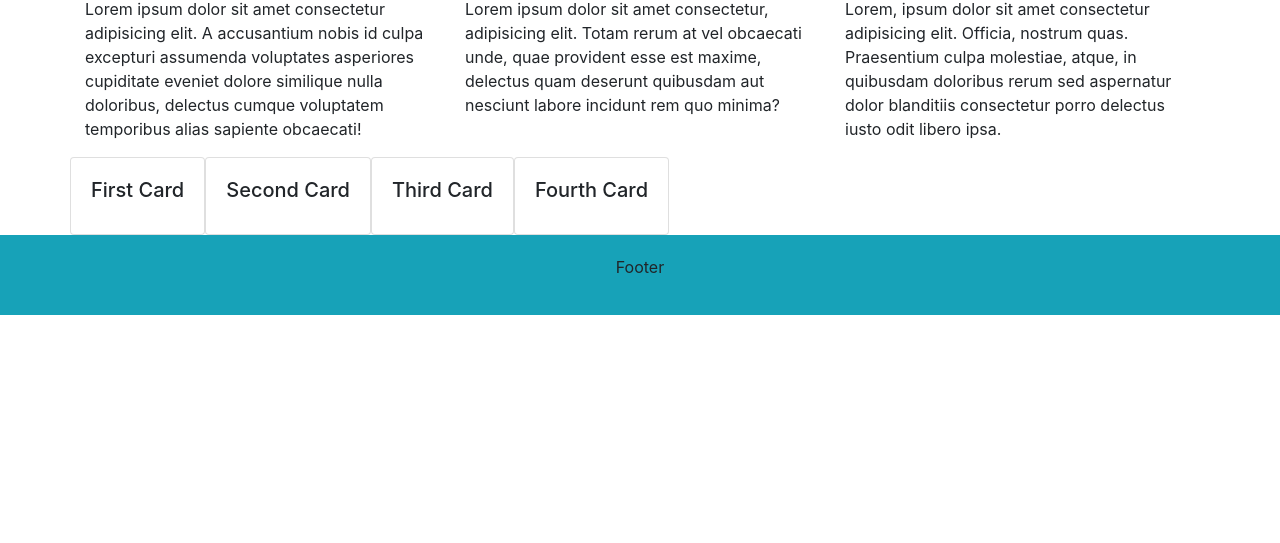
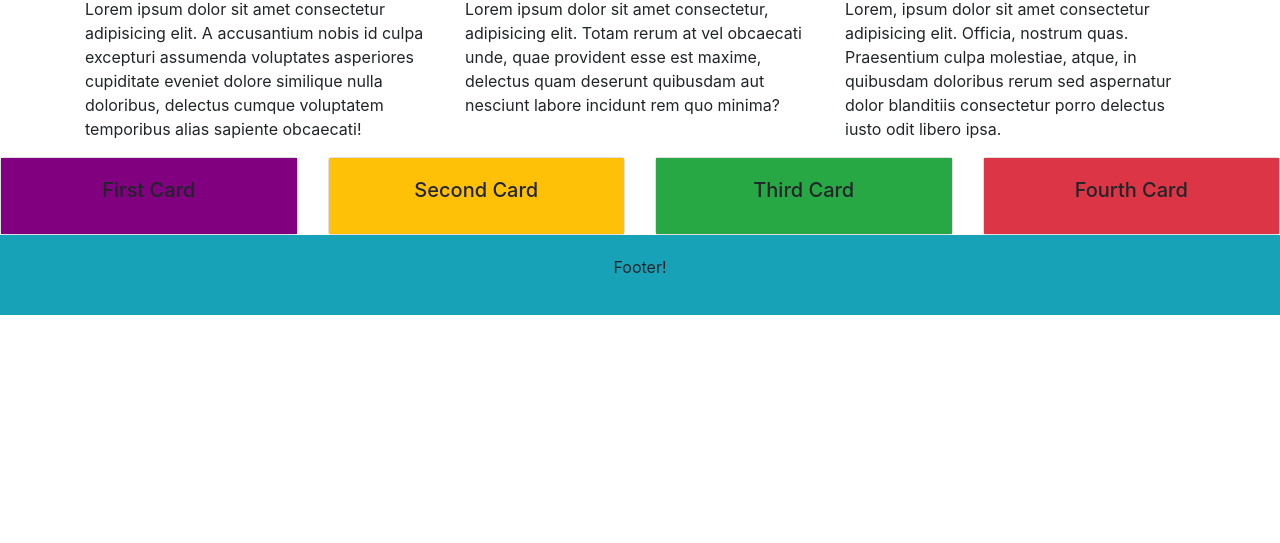
Before and after one commit to wi-fighters/58-uib-framework-bootstrap-nadia-jaime, a plain HTML site: page index.html in a window 1280 px wide. Shown: the part 257-800 px from the top of the page. Drawn offline with nearby package versions, Linux system fonts and the light colour scheme.

Commit message:
cards styling

```diff
--- a/index.html
+++ b/index.html
@@ -11,10 +11,10 @@
     <link rel="stylesheet" href="style.css">
 </head>
 
-<body>
+<body style="width:100%; height: 100vh;">
     <header class="d-flex align-items-center justify-content-center border-bottom rounded-bottom bg-info"
         style="width: 100%; height: 10rem;">
-        <h1 style="width: 30vw;">Bootstrap Page</h1>
+        <h1 class="text-center"  style="width: 50%">Bootstrap Page</h1>
     </header>
     <nav class="d-flex align-items-center justify-content-center border-bottom bg-light" style="height: 3rem">
         <ul class="nav justify-content-around" style="width: 20%;">
@@ -50,31 +50,31 @@
                 </p>
             </div>
         </div>
-        <div class="row">
-            <div class="card">
-                <div class="card-body">
-                    <h5 class="card-title">First Card</h5>
+    </main>
+    <aside class="card-deck">
+        <div class="card rounded">
+            <div class="card-body" style="background-color: purple">
+                <h5 class="card-title text-center">First Card</h5>
             </div>
         </div>
-            <div class="card">
-                <div class="card-body">
-                    <h5 class="card-title">Second Card</h5>
+        <div class="card rounded">
+            <div class="card-body bg-warning ">
+                <h5 class="card-title text-center">Second Card</h5>
             </div>
         </div>
-            <div class="card">
-                <div class="card-body">
-                    <h5 class="card-title">Third Card</h5>
+        <div class="card rounded">
+            <div class="card-body bg-success">
+                <h5 class="card-title text-center">Third Card</h5>
             </div>
         </div>
-            <div class="card">
-                <div class="card-body">
-                    <h5 class="card-title">Fourth Card</h5>
+        <div class="card rounded">
+            <div class="card-body bg-danger">
+                <h5 class="card-title text-center">Fourth Card</h5>
             </div>
         </div>
-        </div>
-    </main>
+    </aside>
     <footer class="d-flex align-items-center justify-content-center bg-info" style="width: 100%; height: 5rem;">
-        <p>Footer</p>
+        <p>Footer!</p>
     </footer>
 </body>
 
```
Lines whose indentation alone changed are shown as unchanged.
